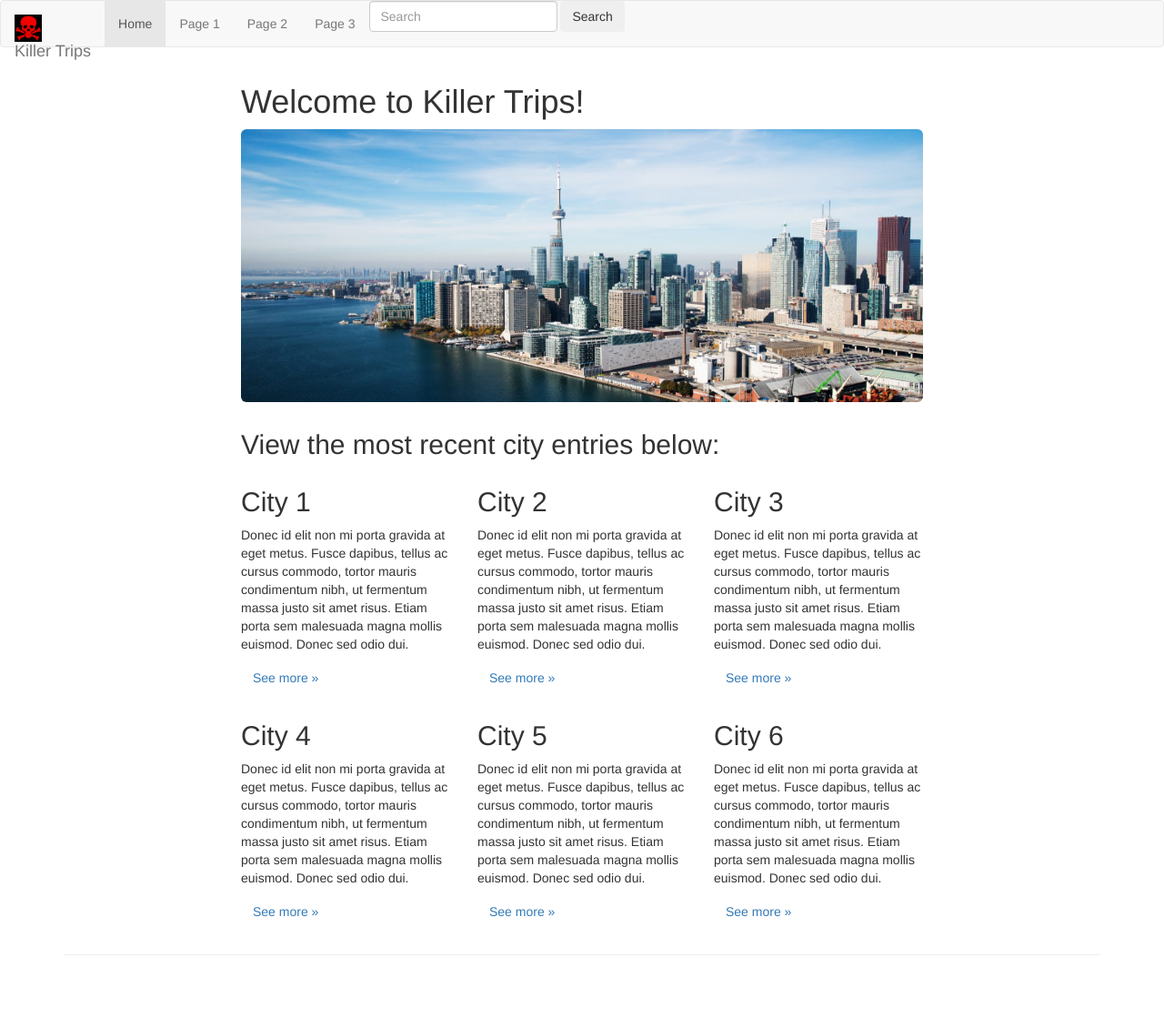
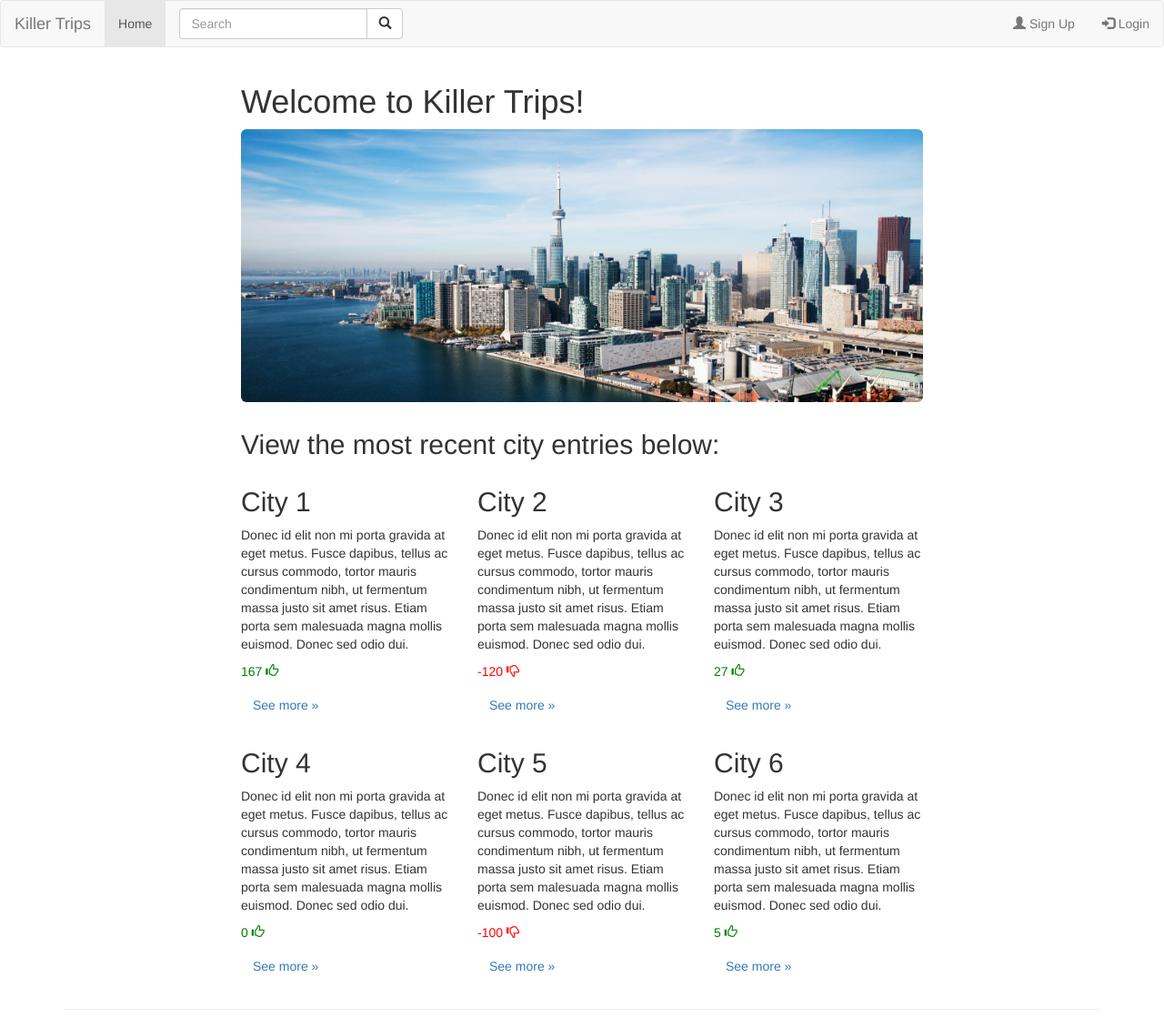
Before and after one commit to tudorbertiean/killer-trips, a PHP site: page /killer-trips/src/views/homepage.php in a window 1280 px wide. Shown: the whole page at 91% size. Before the commit the page ends 1050 px from the top, so only its background shows below. Run offline with PHP 8.4, Linux system fonts and the light colour scheme.

Commit message:
thumbs down n up

```diff
--- a/src/views/homepage.php
+++ b/src/views/homepage.php
@@ -9,20 +9,24 @@
       <nav class="navbar navbar-default">
         <div class="container-fluid">
           <div class="navbar-header">
-            <a class="navbar-brand" href="#">
-              <img src="../images/logo.jpg" width="30" height="30" class="d-inline-block align-top" alt="">
-              Killer Trips
-            </a>
+            <a class="navbar-brand" href="#">Killer Trips</a>
           </div>
           <ul class="nav navbar-nav">
             <li class="active"><a href="#">Home</a></li>
-            <li><a href="#">Page 1</a></li>
-            <li><a href="#">Page 2</a></li>
-            <li><a href="#">Page 3</a></li>
           </ul>
-          <form class="form-inline my-2 my-lg-0">
-            <input class="form-control mr-sm-2" type="search" placeholder="Search" aria-label="Search">
-            <button class="btn btn-outline-success my-2 my-sm-0" type="submit">Search</button>
+          <ul class="nav navbar-nav navbar-right">
+            <li><a href="http://localhost:8080/killer-trips/src/views/register.php"><span class="glyphicon glyphicon-user"></span> Sign Up</a></li>
+            <li><a href="http://localhost:8080/killer-trips/src/views/login.php"><span class="glyphicon glyphicon-log-in"></span> Login</a></li>
+          </ul>
+          <form class="navbar-form navbar-left" action="/action_page.php">
+            <div class="input-group">
+              <input type="text" class="form-control" placeholder="Search">
+              <div class="input-group-btn">
+                <button class="btn btn-default" type="submit">
+                  <i class="glyphicon glyphicon-search"></i>
+                </button>
+              </div>
+            </div>
           </form>
         </div>
       </nav>
@@ -36,31 +40,37 @@
               <div class="col-6 col-lg-4">
                 <h2>City 1</h2>
                 <p>Donec id elit non mi porta gravida at eget metus. Fusce dapibus, tellus ac cursus commodo, tortor mauris condimentum nibh, ut fermentum massa justo sit amet risus. Etiam porta sem malesuada magna mollis euismod. Donec sed odio dui. </p>
+                <p style="color:green">167 <span class="glyphicon glyphicon-thumbs-up"></span></p>
                 <p><a class="btn btn-secondary" href="#" role="button">See more &raquo;</a></p>
               </div><!--/span-->
               <div class="col-6 col-lg-4">
                 <h2>City 2</h2>
                 <p>Donec id elit non mi porta gravida at eget metus. Fusce dapibus, tellus ac cursus commodo, tortor mauris condimentum nibh, ut fermentum massa justo sit amet risus. Etiam porta sem malesuada magna mollis euismod. Donec sed odio dui. </p>
+                <p style="color:red">-120 <span class="glyphicon glyphicon-thumbs-down"></span></p>
                 <p><a class="btn btn-secondary" href="#" role="button">See more &raquo;</a></p>
               </div><!--/span-->
               <div class="col-6 col-lg-4">
                 <h2>City 3</h2>
                 <p>Donec id elit non mi porta gravida at eget metus. Fusce dapibus, tellus ac cursus commodo, tortor mauris condimentum nibh, ut fermentum massa justo sit amet risus. Etiam porta sem malesuada magna mollis euismod. Donec sed odio dui. </p>
+                <p style="color:green">27 <span class="glyphicon glyphicon-thumbs-up"></span></p>
                 <p><a class="btn btn-secondary" href="#" role="button">See more &raquo;</a></p>
               </div><!--/span-->
               <div class="col-6 col-lg-4">
                 <h2>City 4</h2>
                 <p>Donec id elit non mi porta gravida at eget metus. Fusce dapibus, tellus ac cursus commodo, tortor mauris condimentum nibh, ut fermentum massa justo sit amet risus. Etiam porta sem malesuada magna mollis euismod. Donec sed odio dui. </p>
+                <p style="color:green">0 <span class="glyphicon glyphicon-thumbs-up"></span></p>
                 <p><a class="btn btn-secondary" href="#" role="button">See more &raquo;</a></p>
               </div><!--/span-->
               <div class="col-6 col-lg-4">
                 <h2>City 5</h2>
                 <p>Donec id elit non mi porta gravida at eget metus. Fusce dapibus, tellus ac cursus commodo, tortor mauris condimentum nibh, ut fermentum massa justo sit amet risus. Etiam porta sem malesuada magna mollis euismod. Donec sed odio dui. </p>
+                <p style="color:red">-100 <span class="glyphicon glyphicon-thumbs-down"></span></p>
                 <p><a class="btn btn-secondary" href="#" role="button">See more &raquo;</a></p>
               </div><!--/span-->
               <div class="col-6 col-lg-4">
                 <h2>City 6</h2>
                 <p>Donec id elit non mi porta gravida at eget metus. Fusce dapibus, tellus ac cursus commodo, tortor mauris condimentum nibh, ut fermentum massa justo sit amet risus. Etiam porta sem malesuada magna mollis euismod. Donec sed odio dui. </p>
+                <p style="color:green">5 <span class="glyphicon glyphicon-thumbs-up"></span></p>
                 <p><a class="btn btn-secondary" href="#" role="button">See more &raquo;</a></p>
               </div><!--/span-->
             </div><!--/row-->
```
